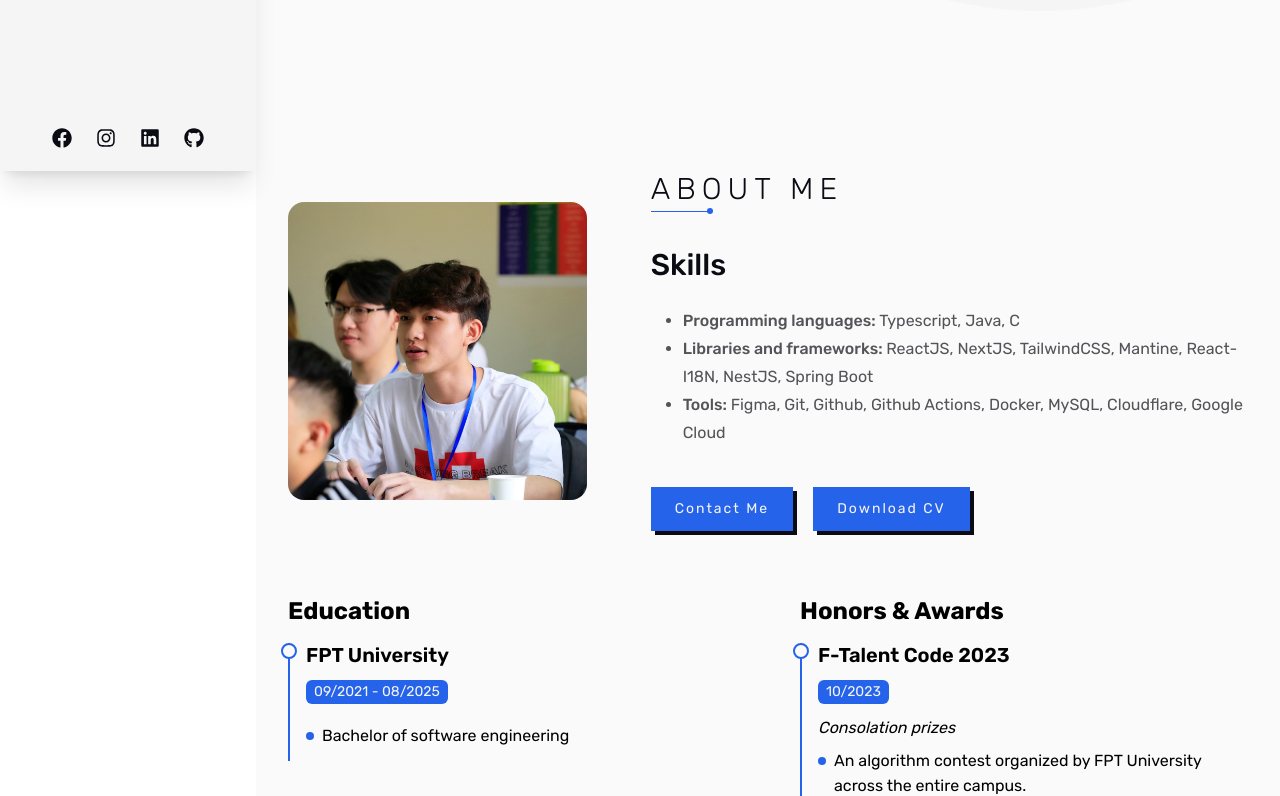
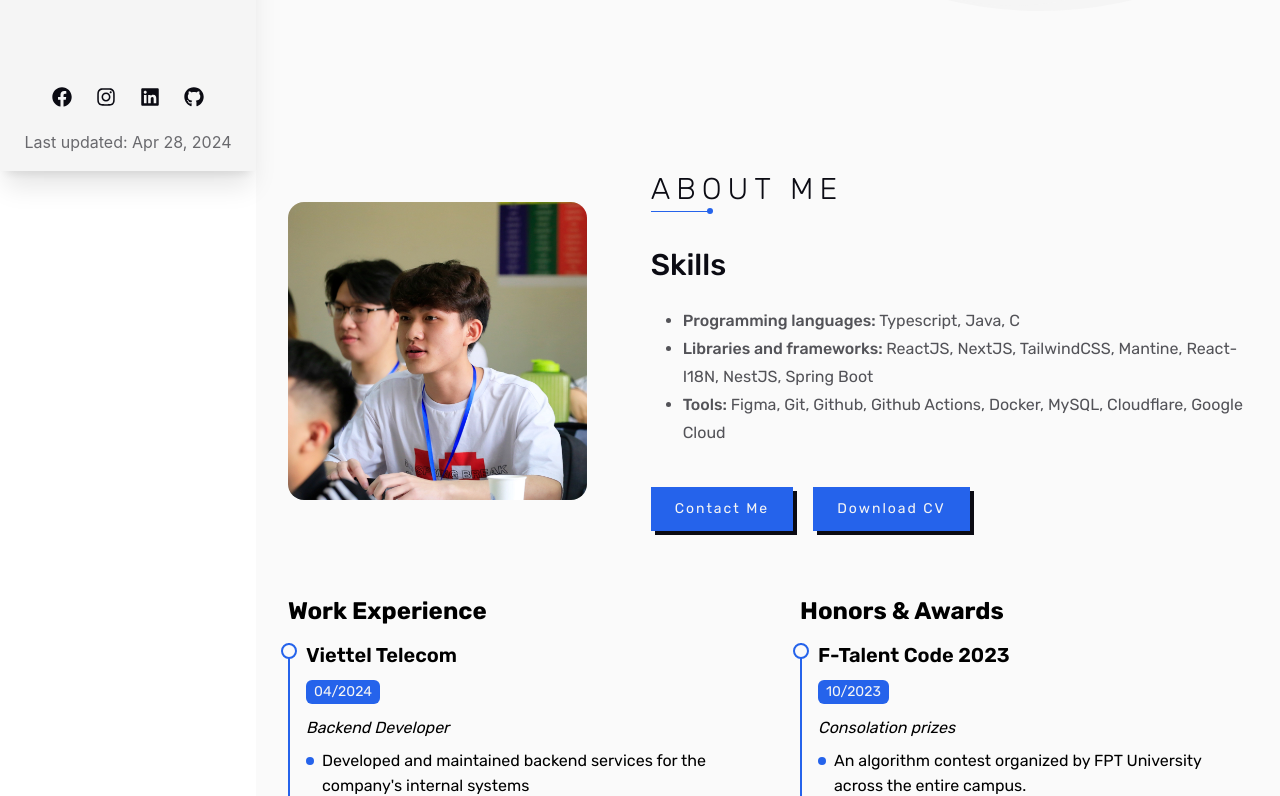
Before and after one commit to LiusDev/personal-portfolio, a Next.js app: page / in a window 1280 px wide. Shown: the part 629-1425 px from the top of the page. Built offline with nearby package versions, Linux system fonts and the light colour scheme.

Commit message:
feat: work exp

```diff
--- a/src/components/layout/SideBar.tsx
+++ b/src/components/layout/SideBar.tsx
@@ -1,4 +1,4 @@
-import React, { useState } from "react"
+import React, { useMemo, useState } from "react"
 import Image from "next/image"
 import { TfiHome, TfiIdBadge, TfiBookmarkAlt, TfiEmail } from "react-icons/tfi"
 import { FaFacebook, FaInstagram, FaLinkedin, FaGithub } from "react-icons/fa"
@@ -127,7 +127,7 @@ const SideBar = ({ className }: { className?: string }) => {
                 </div>
             </div>
             <div className="mb-4">
-                <ul className="flex justify-center items-center w-full">
+                <ul className="flex justify-center items-center w-full mb-4">
                     {socialItems.map((item, index) => (
                         <li key={index}>
                             <Button
@@ -143,6 +143,9 @@ const SideBar = ({ className }: { className?: string }) => {
                         </li>
                     ))}
                 </ul>
+                <p className="flex items-center justify-center text-tertiary-dark/60 dark:text-secondary-dark/60 transition-all duration-300">
+                    Last updated: Apr 28, 2024
+                </p>
             </div>
         </aside>
     )
--- a/src/components/section/About.tsx
+++ b/src/components/section/About.tsx
@@ -3,7 +3,6 @@ import Image from "next/image"
 import { Title, Button, Timeline } from ".."
 import { cn } from "@/utils"
 import { TimelineItem } from "../common/Timeline"
-import { title } from "process"
 
 const skills = [
     {
@@ -17,6 +16,18 @@ const skills = [
     {
         title: "Tools",
         detail: "Figma, Git, Github, Github Actions, Docker, MySQL, Cloudflare, Google Cloud",
+    },
+]
+
+const works = [
+    {
+        title: "Viettel Telecom",
+        time: "04/2024",
+        position: "Backend Developer",
+        details: [
+            "Developed and maintained backend services for the company's internal systems",
+            "Participated in the development of a new system for managing customer information",
+        ],
     },
 ]
 
@@ -153,6 +164,11 @@ const About = ({ id, className }: { id: string; className?: string }) => {
                 <div className="w-full md:w-1/2">
                     <Timeline
                         data-aos="fade-up"
+                        title="Work Experience"
+                        info={works}
+                    />
+                    <Timeline
+                        data-aos="fade-up"
                         title="Education"
                         info={education}
                     />
```
Also changed, not shown: 1 other file (tests, documents, lock files or other folders).
